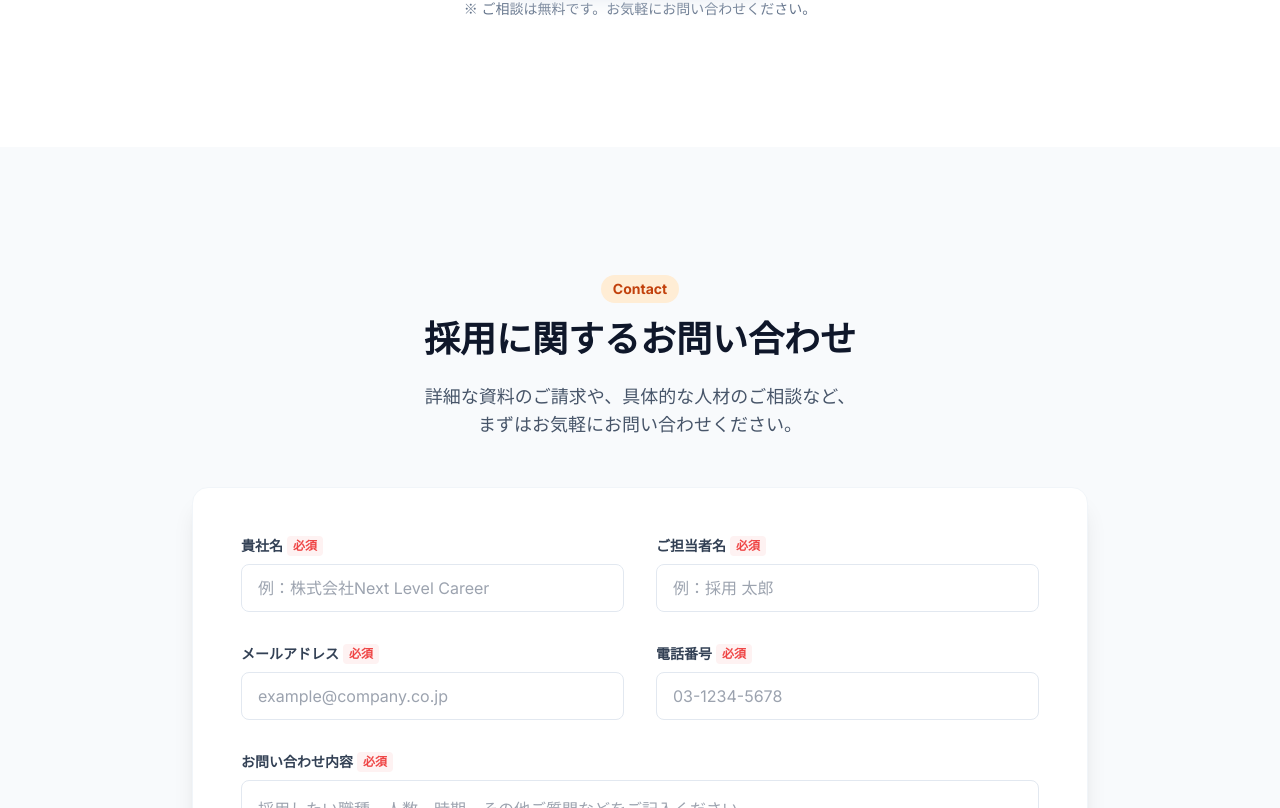
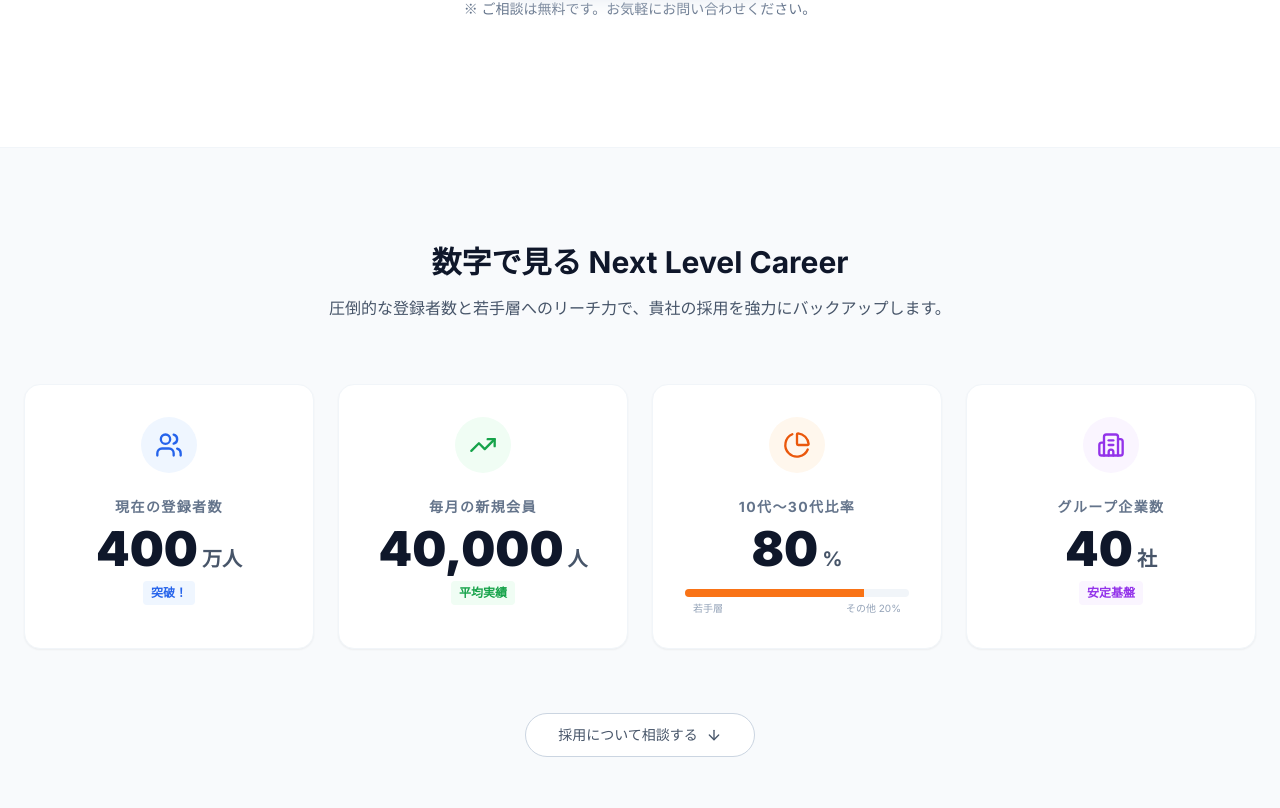
Before and after one commit to nextlevelkitamura-alt/nextlevel-career-website, a Next.js app: page /for-clients in a window 1280 px wide. Shown: the part 872-1680 px from the top of the page. Built offline with nearby package versions, Linux system fonts and the light colour scheme; no server answers.

Commit message:
feat(ui): add corporate stats section and enable smooth scroll

```diff
--- a/app/for-clients/page.tsx
+++ b/app/for-clients/page.tsx
@@ -1,4 +1,5 @@
 import ClientHero from "@/components/client-lp/ClientHero";
+import ClientStats from "@/components/client-lp/ClientStats";
 import ContactForm from "@/components/client-lp/ContactForm";
 
 import { Suspense } from "react";
@@ -12,6 +13,7 @@
     return (
         <>
             <ClientHero />
+            <ClientStats />
             <Suspense fallback={<div>Loading...</div>}>
                 <ContactForm />
             </Suspense>
--- a/app/globals.css
+++ b/app/globals.css
@@ -5,6 +5,10 @@
 @layer base {
   body {
     @apply bg-slate-50 text-slate-900;
+  }
+
+  html {
+    scroll-behavior: smooth;
   }
 }
 
@@ -15,13 +19,13 @@
 }
 
 /* LP専用: Header/Footerを非表示 */
-body:has(.lp-page) > header,
-body:has(.lp-page) > footer,
-body:has(.lp-page) > main > header,
-body:has(.lp-page) > main > footer {
+body:has(.lp-page)>header,
+body:has(.lp-page)>footer,
+body:has(.lp-page)>main>header,
+body:has(.lp-page)>main>footer {
   display: none !important;
 }
 
-body:has(.lp-page) > main {
+body:has(.lp-page)>main {
   min-height: 100vh;
 }
--- a/components/client-lp/ClientStats.tsx
+++ b/components/client-lp/ClientStats.tsx
@@ -1,40 +1,114 @@
 "use client";
 
 import { motion } from "framer-motion";
-
-const stats = [
-    { label: "導入企業数", value: "300", suffix: "社以上", delay: 0 },
-    { label: "平均マッチング期間", value: "5", suffix: "営業日", delay: 0.1 },
-    { label: "紹介人材プール", value: "10,000", suffix: "名超", delay: 0.2 },
-];
+import { Users, Building2, TrendingUp, PieChart, ArrowDown } from "lucide-react";
+import Link from "next/link";
+import { Button } from "@/components/ui/button";
 
 export default function ClientStats() {
     return (
-        <section className="bg-slate-900 border-b border-slate-800 relative z-20">
-            <div className="container mx-auto px-4 md:px-6">
-                <div className="grid grid-cols-1 md:grid-cols-3 divide-y md:divide-y-0 md:divide-x divide-slate-800 border-x border-slate-800">
-                    {stats.map((stat, index) => (
+        <section className="py-20 lg:py-24 bg-slate-50 border-t border-slate-100">
+            <div className="container px-4 md:px-6 mx-auto">
+                <div className="text-center max-w-3xl mx-auto mb-16">
+                    <h2 className="text-3xl font-bold text-slate-900 mb-4">
+                        数字で見る Next Level Career
+                    </h2>
+                    <p className="text-slate-600 mb-8">
+                        圧倒的な登録者数と若手層へのリーチ力で、貴社の採用を強力にバックアップします。
+                    </p>
+                </div>
+
+                <div className="grid grid-cols-1 md:grid-cols-2 lg:grid-cols-4 gap-6 mb-16">
+                    {/* Stat 1: Total Users */}
                     <motion.div
-                            key={index}
                         initial={{ opacity: 0, y: 20 }}
                         whileInView={{ opacity: 1, y: 0 }}
-                            viewport={{ once: true, margin: "-100px" }}
-                            transition={{ duration: 0.5, delay: stat.delay }}
-                            className="flex flex-col items-center justify-center py-8 px-2 text-center group hover:bg-slate-800/50 transition-colors cursor-default"
+                        viewport={{ once: true }}
+                        transition={{ duration: 0.5 }}
+                        className="bg-white p-8 rounded-2xl shadow-sm border border-slate-100 flex flex-col items-center text-center hover:shadow-md transition-shadow"
                     >
-                            <span className="text-slate-400 text-xs sm:text-sm font-medium mb-2 tracking-wider uppercase">
-                                {stat.label}
-                            </span>
-                            <div className="flex items-baseline gap-1">
-                                <span className="text-3xl sm:text-4xl lg:text-5xl font-bold bg-clip-text text-transparent bg-gradient-to-br from-white to-slate-400">
-                                    {stat.value}
-                                </span>
-                                <span className="text-sm text-slate-500 font-medium">
-                                    {stat.suffix}
-                                </span>
+                        <div className="w-14 h-14 bg-blue-50 rounded-full flex items-center justify-center text-blue-600 mb-6">
+                            <Users className="w-7 h-7" />
+                        </div>
+                        <p className="text-sm font-bold text-slate-500 uppercase tracking-widest mb-2">現在の登録者数</p>
+                        <div className="flex items-baseline justify-center gap-1">
+                            <span className="text-4xl lg:text-5xl font-black text-slate-900">400</span>
+                            <span className="text-xl font-bold text-slate-600">万人</span>
+                        </div>
+                        <p className="text-xs text-blue-600 font-bold mt-2 bg-blue-50 px-2 py-1 rounded">突破！</p>
+                    </motion.div>
+
+                    {/* Stat 2: Monthly New */}
+                    <motion.div
+                        initial={{ opacity: 0, y: 20 }}
+                        whileInView={{ opacity: 1, y: 0 }}
+                        viewport={{ once: true }}
+                        transition={{ duration: 0.5, delay: 0.1 }}
+                        className="bg-white p-8 rounded-2xl shadow-sm border border-slate-100 flex flex-col items-center text-center hover:shadow-md transition-shadow"
+                    >
+                        <div className="w-14 h-14 bg-green-50 rounded-full flex items-center justify-center text-green-600 mb-6">
+                            <TrendingUp className="w-7 h-7" />
+                        </div>
+                        <p className="text-sm font-bold text-slate-500 uppercase tracking-widest mb-2">毎月の新規会員</p>
+                        <div className="flex items-baseline justify-center gap-1">
+                            <span className="text-4xl lg:text-5xl font-black text-slate-900">40,000</span>
+                            <span className="text-xl font-bold text-slate-600">人</span>
+                        </div>
+                        <p className="text-xs text-green-600 font-bold mt-2 bg-green-50 px-2 py-1 rounded">平均実績</p>
+                    </motion.div>
+
+                    {/* Stat 3: Demographics */}
+                    <motion.div
+                        initial={{ opacity: 0, y: 20 }}
+                        whileInView={{ opacity: 1, y: 0 }}
+                        viewport={{ once: true }}
+                        transition={{ duration: 0.5, delay: 0.2 }}
+                        className="bg-white p-8 rounded-2xl shadow-sm border border-slate-100 flex flex-col items-center text-center hover:shadow-md transition-shadow relative overflow-hidden"
+                    >
+                        <div className="w-14 h-14 bg-orange-50 rounded-full flex items-center justify-center text-orange-600 mb-6">
+                            <PieChart className="w-7 h-7" />
+                        </div>
+                        <p className="text-sm font-bold text-slate-500 uppercase tracking-widest mb-2">10代〜30代比率</p>
+                        <div className="flex items-baseline justify-center gap-1 relative z-10">
+                            <span className="text-4xl lg:text-5xl font-black text-slate-900">80</span>
+                            <span className="text-xl font-bold text-slate-600">%</span>
+                        </div>
+                        <div className="mt-4 w-full bg-slate-100 h-2 rounded-full overflow-hidden">
+                            <div className="bg-orange-500 h-full w-[80%]" />
+                        </div>
+                        <div className="flex justify-between text-[10px] text-slate-400 mt-1 w-full px-2">
+                            <span>若手層</span>
+                            <span>その他 20%</span>
                         </div>
                     </motion.div>
-                    ))}
+
+                    {/* Stat 4: Group Companies */}
+                    <motion.div
+                        initial={{ opacity: 0, y: 20 }}
+                        whileInView={{ opacity: 1, y: 0 }}
+                        viewport={{ once: true }}
+                        transition={{ duration: 0.5, delay: 0.3 }}
+                        className="bg-white p-8 rounded-2xl shadow-sm border border-slate-100 flex flex-col items-center text-center hover:shadow-md transition-shadow"
+                    >
+                        <div className="w-14 h-14 bg-purple-50 rounded-full flex items-center justify-center text-purple-600 mb-6">
+                            <Building2 className="w-7 h-7" />
+                        </div>
+                        <p className="text-sm font-bold text-slate-500 uppercase tracking-widest mb-2">グループ企業数</p>
+                        <div className="flex items-baseline justify-center gap-1">
+                            <span className="text-4xl lg:text-5xl font-black text-slate-900">40</span>
+                            <span className="text-xl font-bold text-slate-600">社</span>
+                        </div>
+                        <p className="text-xs text-purple-600 font-bold mt-2 bg-purple-50 px-2 py-1 rounded">安定基盤</p>
+                    </motion.div>
+                </div>
+
+                <div className="text-center">
+                    <Link href="#contact">
+                        <Button variant="outline" size="lg" className="rounded-full px-8 border-slate-300 text-slate-600 hover:text-slate-900 hover:bg-white hover:border-slate-400">
+                            採用について相談する
+                            <ArrowDown className="ml-2 w-4 h-4" />
+                        </Button>
+                    </Link>
                 </div>
             </div>
         </section>
```
Lines whose indentation alone changed are shown as unchanged.
